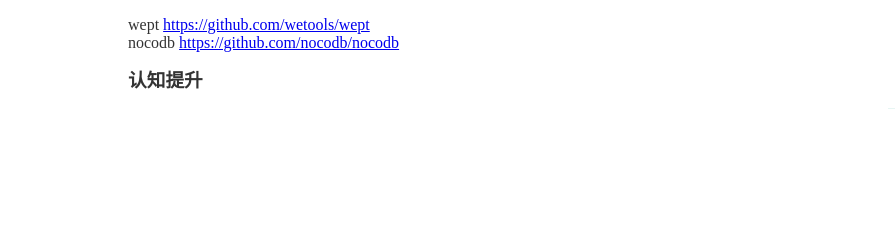
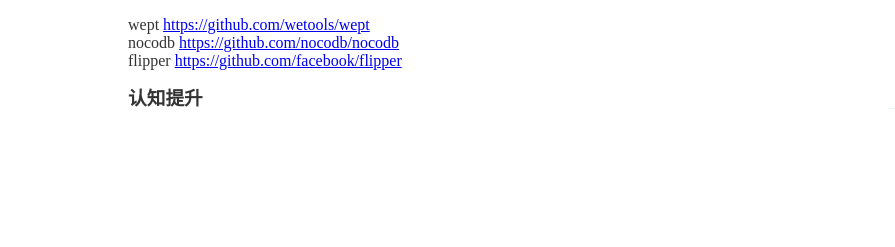
Before and after one commit to hzzheng/blog, a Gatsby site: page /weekly/72 in a window 1280 px wide. Shown: the part 271-518 px from the top of the page, 0-895 px from the left. Built offline with nearby package versions, Linux system fonts and the light colour scheme; Gatsby itself is replaced by a stand-in of ours; some packages are replaced by stand-ins of ours; some icons are missing; what typography-theme-fairy-gates would draw is missing.

Commit message:
chore: update

```diff
--- a/src/weekly/72.md
+++ b/src/weekly/72.md
@@ -13,5 +13,6 @@
 ### 工具资源
 1. wept https://github.com/wetools/wept
 2. nocodb https://github.com/nocodb/nocodb
+3. flipper https://github.com/facebook/flipper
 
 ### 认知提升
```
